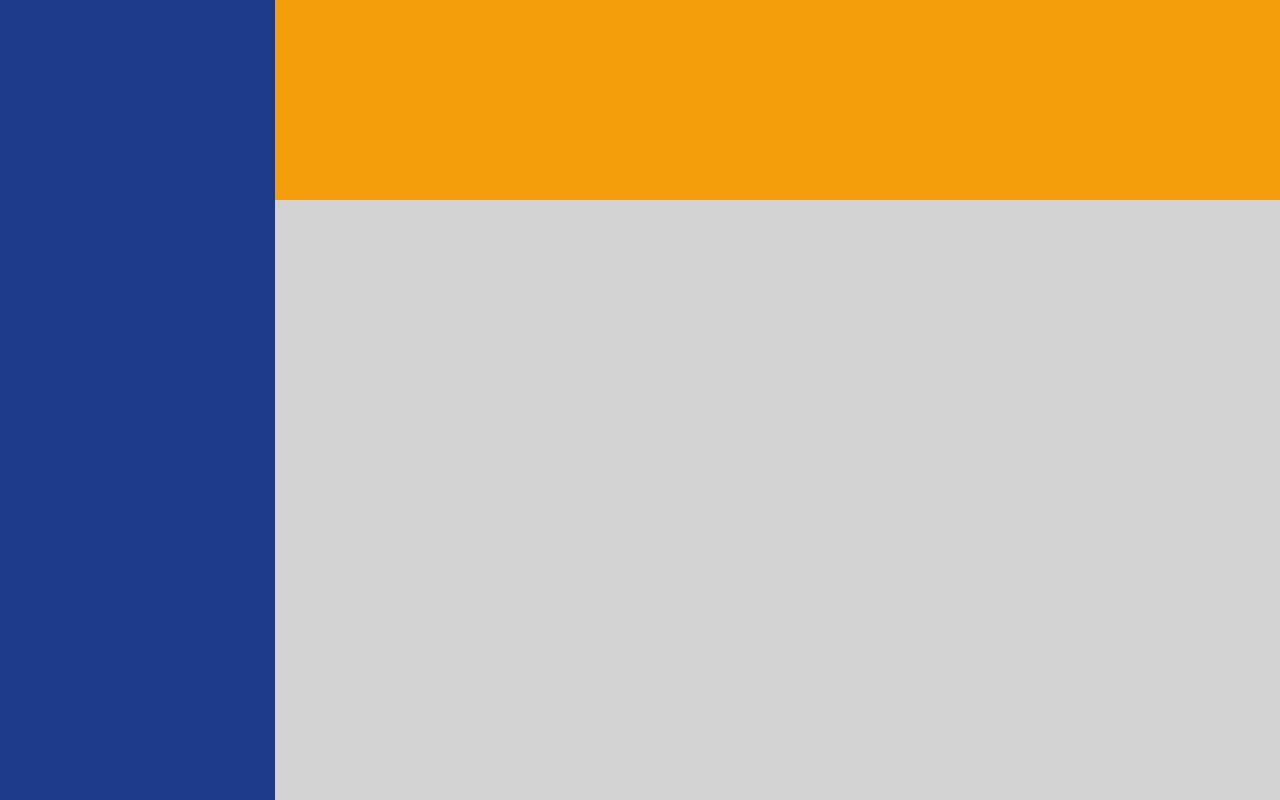
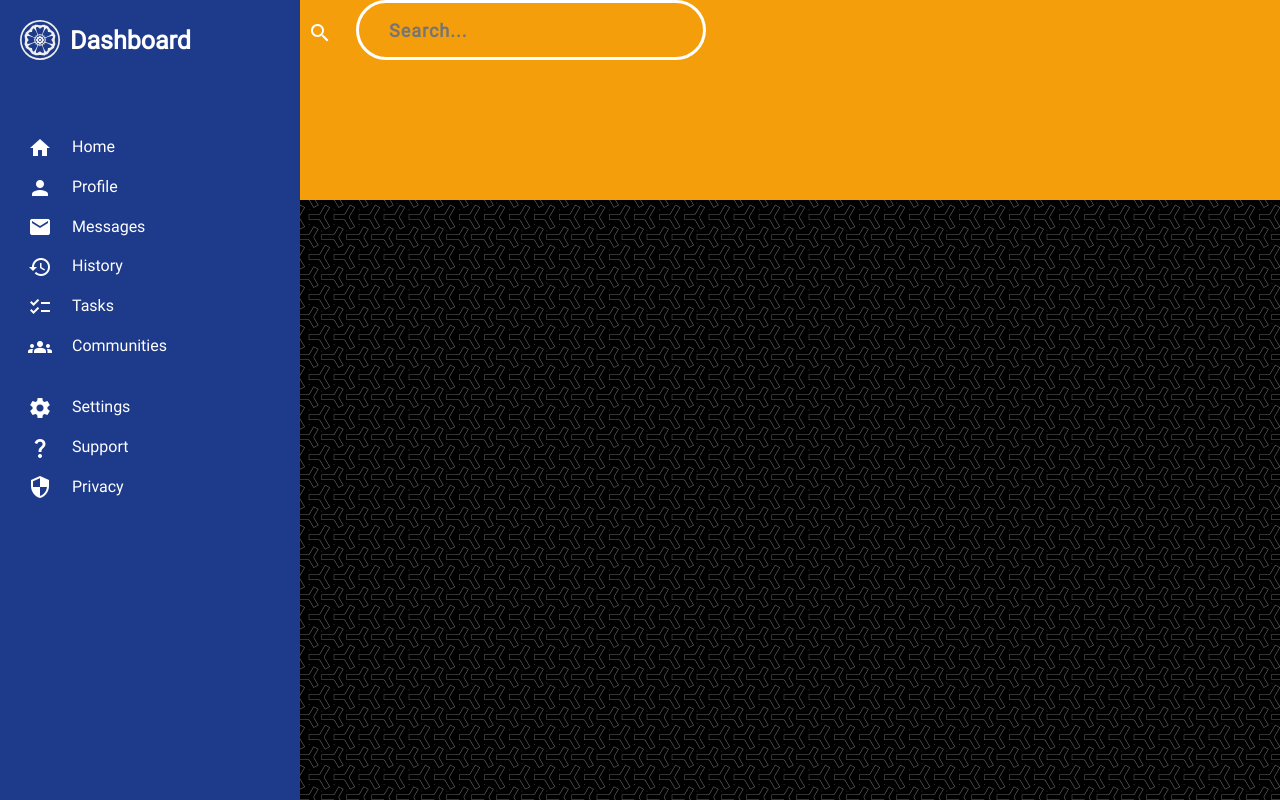
Before and after one commit to Nogiback/Admin-Dashboard, a plain HTML site: page index.html in a window 1280 px wide. Drawn offline with Linux system fonts and the light colour scheme.

Commit message:
Added sidebar logo and nav links, started search bar in header section, added CSS stylings (font, bg images, etc.)

```diff
--- a/index.html
+++ b/index.html
@@ -9,16 +9,39 @@
 </head>
 <body>
   <div class="header">
-    <div class="search-bar"></div>
+    <div class="search-bar">
+      <form action="">
+        <label for="search"><i class="material-icons">search</i></label>
+        <input type="search" id="search" name="search" placeholder="Search...">
+      </form>
+    </div>
     <div class="search-nav"></div>
     <div class="greeting"></div>
     <div class="main-nav"></div>
   </div>
 
   <div class="sidebar">
-    <div class="sidebar-heading"></div>
-    <div class="main-links"></div>
-    <div class="other-links"></div>
+    <div class="sidebar-heading">
+      <img src="./images/whitelotus-logo.svg" alt="Company Logo">
+      <h1>Dashboard</h1>
+    </div>
+    <div class="main-links">
+      <ul>
+        <li><i class="material-icons">home</i>Home</li>
+        <li><i class="material-icons">person</i>Profile</li>
+        <li><i class="material-icons">mail</i>Messages</li>
+        <li><i class="material-icons">history</i>History</li>
+        <li><i class="material-icons">checklist</i>Tasks</li>
+        <li><i class="material-icons">groups</i>Communities</li>
+      </ul>
+    </div>
+    <div class="other-links">
+      <ul>
+        <li><i class="material-icons">settings</i>Settings</li>
+        <li><i class="material-icons">question_mark</i>Support</li>
+        <li><i class="material-icons">security</i>Privacy</li>
+      </ul>
+    </div>
   </div>
 
   <div class="main-content">
--- a/styles.css
+++ b/styles.css
@@ -1,31 +1,93 @@
+@font-face {
+  font-family: 'robotoregular';
+  src: url('./fonts/roboto-regular-webfont.woff2') format('woff2'),
+       url('./fonts/roboto-regular-webfont.woff') format('woff');
+  font-weight: normal;
+  font-style: normal;
+
+}
+
 * {
   padding: 0;
   margin: 0;
   border: 0;
-  font-family: Roboto, system-ui, sans-serif;
+  font-family: 'robotoregular', Roboto, system-ui, sans-serif;
+  color: white;
   font-size: 100%;
-  font: inherit;
+  list-style: none;
 }
 
 body {
   display: grid;
   height: 100vh;
   width: 100vw;
-  grid-template-columns: minmax(275px, 1fr) 4fr;
+  grid-template-columns: 300px 4fr;
   grid-template-rows: minmax(200px, 1fr) 4fr;
+}
+
+.material-icons {
+  margin-right: 20px;
+  margin-left: 8px;
+  vertical-align: middle;
 }
 
 .sidebar {
   background-color: #1e3a8a;
+  padding: 20px;
   grid-area: 1 / 1 / 3 / 2;
+  display: grid;
+  gap: 20px;
+  grid-template-columns: 1fr;
+  grid-template-rows: 80px 0.6fr 1fr;
+  justify-content: start;
+}
+
+.sidebar-heading > img {
+  height: 40px;
+}
+
+
+.sidebar-heading > h1 {
+  padding-top: 3px;
+}
+
+.sidebar-heading {
+  display: flex;
+  justify-content: start;
+  height: fit-content;
+  gap: 10px;
+  font-size: 25px;
+}
+
+.main-links > ul > li,
+.other-links > ul > li {
+  margin-top: 15px;
 }
 
 .header {
   background-color: #f59e0b;
   grid-area: 1 / 2 / 2 / 3;
+  display: grid;
+  grid-template-columns: 1fr 1fr;
+  grid-template-rows:  1fr 1fr;
+}
+
+#search {
+  width: 350px;
+  border: 3px solid #fff;
+  background: transparent;
+  padding: 15px 30px;
+  border-radius: 50px;
+  outline: none;
+  font-size: 18px;
+  color: #fff;
+  font-weight: bold;
+  letter-spacing: 1px;
 }
 
 .main-content {
-  background-color: lightgrey;
+  background-color: blue;
+  background-image: url(./images/y-so-serious.png);
+  background-repeat: repeat;
   grid-area: 2 / 2 / 3 / 3;
 }
```
Also changed, not shown: fonts/roboto-regular-webfont.woff (added), fonts/roboto-regular-webfont.woff2 (added), images/iroh.png (added), images/webb-dark.png (added), images/webb.png (added), images/whitelotus-logo.svg (added), images/y-so-serious-white.png (added), images/y-so-serious.png (added).
